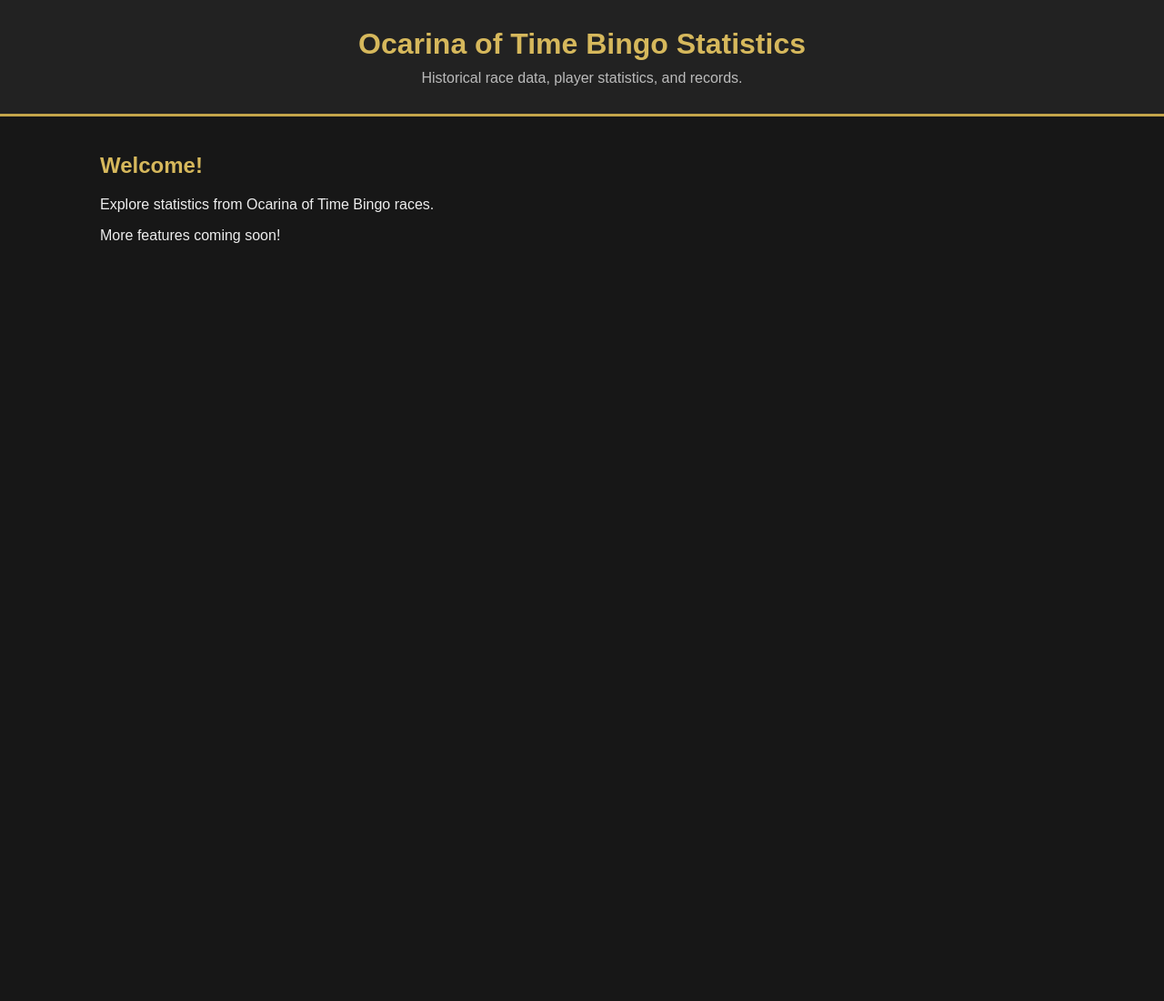
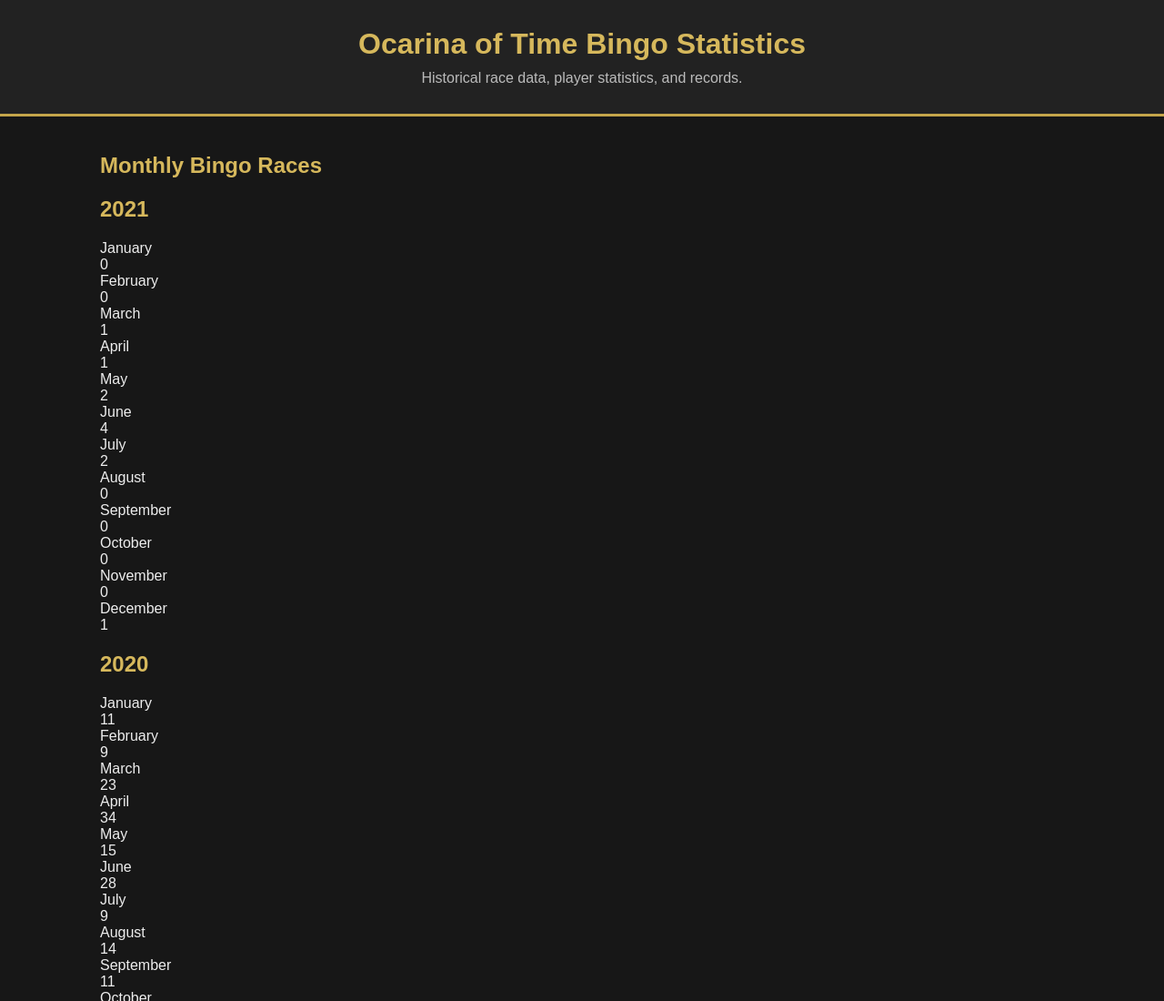
Before and after one commit to runnerguy2489/bingo-test, a plain HTML site: page index.html in a window 1280 px wide. Shown: the top 1100 px of the page at 91% size. Before the commit the page ends 800 px from the top, so only its background shows below. Drawn offline with Linux system fonts and the light colour scheme.

Commit message:
Update main section for Monthly Bingo Races

```diff
--- a/index.html
+++ b/index.html
@@ -14,11 +14,11 @@
         <p>Historical race data, player statistics, and records.</p>
     </header>
 
-    <main>
-        <h2>Welcome!</h2>
-        <p>Explore statistics from Ocarina of Time Bingo races.</p>
-        <p>More features coming soon!</p>
-    </main>
+<main>
+    <h2>Monthly Bingo Races</h2>
+    <div id="monthly-stats"></div>
+</main>
 
+<script src="app.js"></script>
 </body>
 </html>
```
